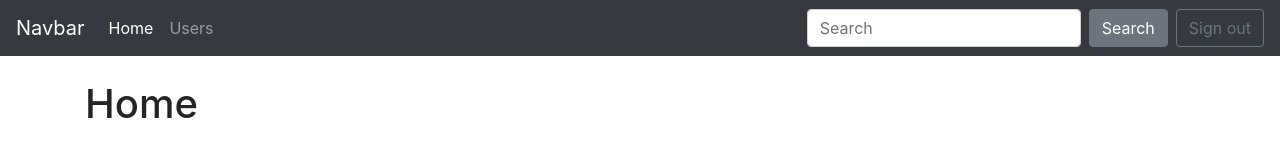
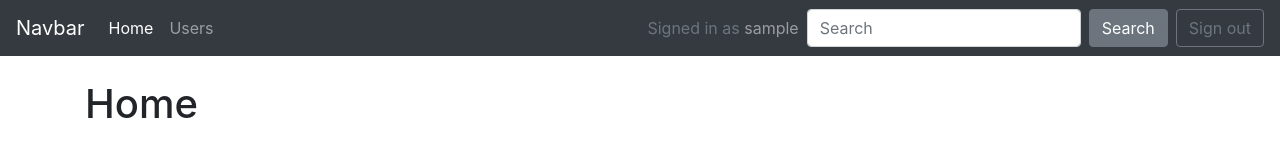
Before and after one commit to hacel/vue-usermanagement, a Vue app: page / in a window 1280 px wide. Shown: the top 160 px of the page. Built offline with nearby package versions, Linux system fonts and the light colour scheme; sample sign-in values are in the browser's storage.

Commit message:
username in header & router guard before each

```diff
--- a/src/App.vue
+++ b/src/App.vue
@@ -23,6 +23,9 @@
             <router-link class="nav-link" to="/users">Users</router-link>
           </li>
         </ul>
+        <p v-if="loggedin" class="navbar-text my-0 mr-2">
+          <span class="text-muted">Signed in as </span>{{ username }}
+        </p>
         <form class="form-inline my-0 my-lg-0">
           <input
             class="form-control mr-sm-2"
@@ -67,6 +70,9 @@ export default {
     loggedin() {
       return this.$store.getters.isAuthenticated;
     },
+    username() {
+      return this.$store.getters.username;
+    },
   },
   methods: {
     logout: function () {
--- a/src/router/index.js
+++ b/src/router/index.js
@@ -8,14 +8,6 @@ import User from '../views/User.vue'
 import UserEdit from '../views/UserEdit.vue'
 Vue.use(VueRouter)
 
-
-const ifAuthenticated = (to, from, next) => {
-  if (store.getters.isAuthenticated) {
-    next()
-    return
-  }
-  next('/login')
-}
 
 const routes = [
   {
@@ -32,21 +24,18 @@ const routes = [
     path: '/users',
     name: 'users',
     component: Users,
-    beforeEnter: ifAuthenticated,
   },
   {
     path: '/users/detail/:id',
     name: 'user_detail',
     component: User,
     props: true,
-    beforeEnter: ifAuthenticated,
   },
   {
     path: '/users/edit/:id',
     name: 'user_edit',
     component: UserEdit,
     props: true,
-    beforeEnter: ifAuthenticated,
   },
   {
     path: '/users/new',
@@ -56,10 +45,22 @@ const routes = [
   }
 ]
 
+
 const router = new VueRouter({
   mode: 'history',
   base: process.env.BASE_URL,
   routes
 })
 
+router.beforeEach((to, from, next) => {
+  let public_routes = ['index', 'login']
+  // console.log(to)
+  // console.log(store.getters.isAuthenticated)
+  if (!public_routes.includes(to.name) && !store.getters.isAuthenticated) next({ name: 'login' })
+  // else if (to.name == 'login' && store.getters.isAuthenticated) next({ name: 'index' })
+  // desnt work i think because of the same problem that makes refreshing take you to login
+  // isAuthenticated gets read before state.token is initialized
+  else next()
+})
+
 export default router
```
Also changed, not shown: 1 other file (tests, documents, lock files or other folders).
